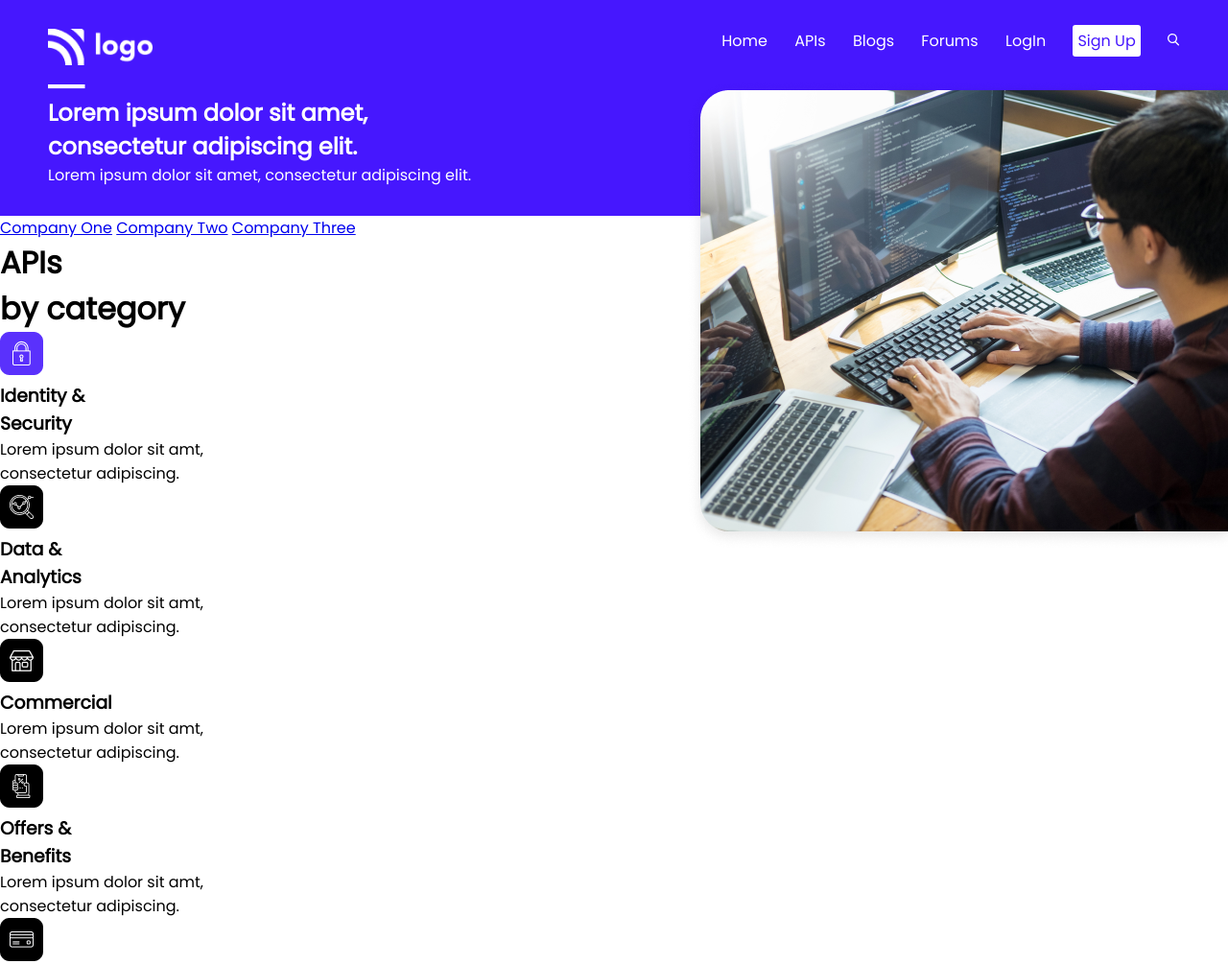
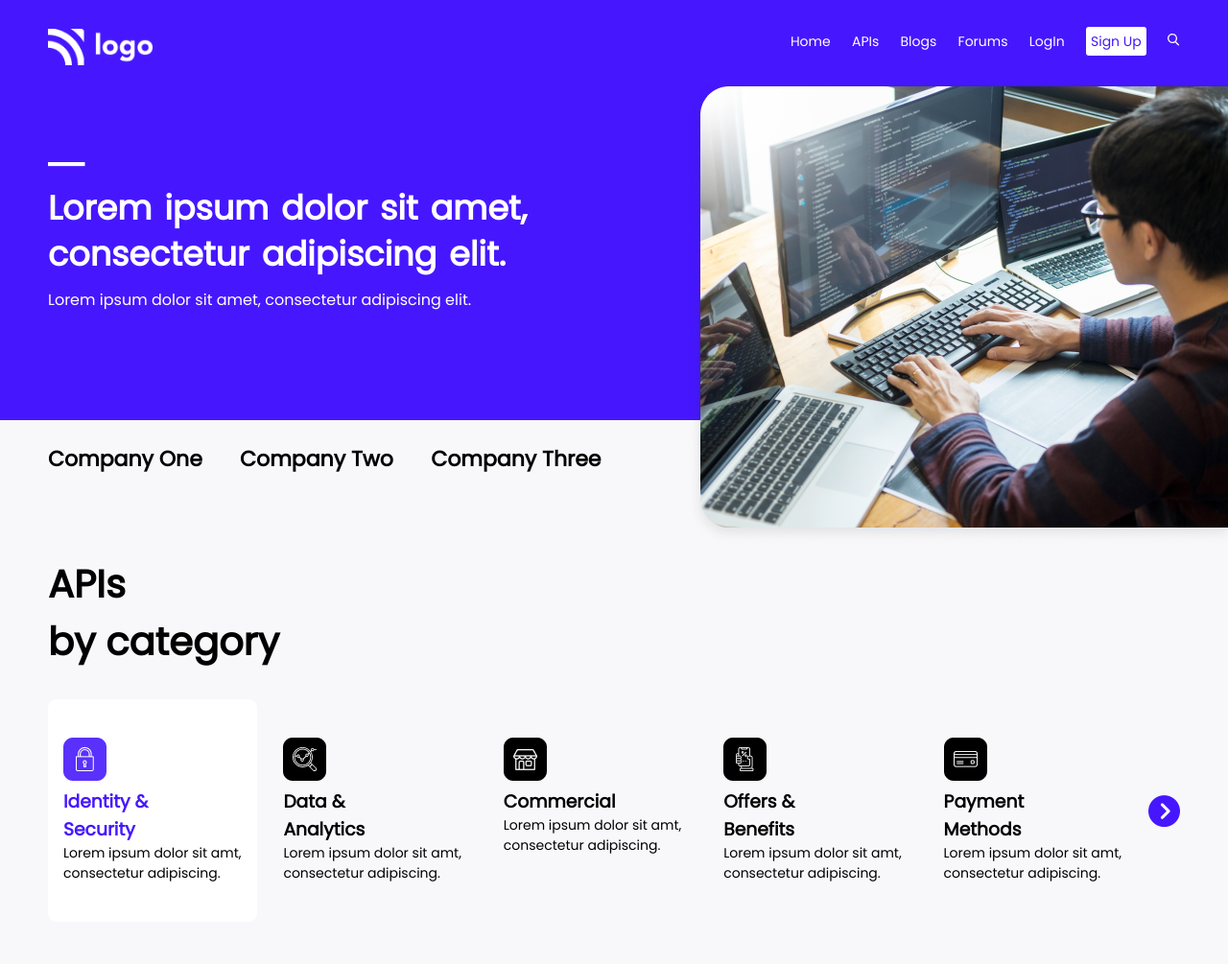
Before and after one commit to bhabinbudujapun/Front-End, a plain HTML site: page 98PROJECTS/09-PROJECT/index.html in a window 1280 px wide. Shown: the top 1005 px of the page at 96% size. Drawn offline with Linux system fonts and the light colour scheme.

Commit message:
Finished api section and working on blog/article section

```diff
--- a/98PROJECTS/09-PROJECT/index.html
+++ b/98PROJECTS/09-PROJECT/index.html
@@ -6,6 +6,9 @@
     <meta name="viewport" content="width=device-width, initial-scale=1.0" />
     <title>Developer Landing Page</title>
     <link rel="stylesheet" href="./style/style.css" />
+    <script
+      src="https://kit.fontawesome.com/a03c2a7c2e.js"
+      crossorigin="anonymous"></script>
   </head>
   <body>
     <!-- Header Starts -->
@@ -123,6 +126,8 @@
             consectetur adipiscing.
           </p>
         </div>
+
+        <i class="fa-solid fa-circle-chevron-right"></i>
       </div>
     </div>
 
--- a/98PROJECTS/09-PROJECT/style/style.css
+++ b/98PROJECTS/09-PROJECT/style/style.css
@@ -21,6 +21,7 @@ header {
   background-color: #4617fe;
   color: #ffffff;
   padding: 30px 50px;
+  position: relative;
 }
 
 .logo {
@@ -32,7 +33,9 @@ nav {
 }
 
 nav > a {
-  margin-right: 24px;
+  margin-right: 18px;
+  font-size: 14px;
+  font-weight: 100;
 }
 
 nav > a.nav-item-active {
@@ -42,13 +45,94 @@ nav > a.nav-item-active {
   background-color: #ffffff;
 }
 
+header .header-text {
+  margin: 6% 0;
+  line-height: 3em;
+}
+
+header .header-text h2 {
+  word-spacing: 0.1em;
+  font-size: 35px;
+}
+
 header div:last-child .header-image {
-  float: right;
-  position: relative;
-  top: -111px;
-  left: 50px;
+  position: absolute;
+  top: 80px;
+  right: 0;
+}
+
+.companies {
+  background-color: #f8f8fa;
+  padding: 24px 50px;
+}
+
+.companies a {
+  margin-right: 35px;
+  font-weight: 700;
+  font-size: 22px;
+  color: #000000;
+  text-decoration: none;
 }
 
 /* -------- END-HEADER-STYLE ---------- */
 
-/* -------INTRO-SECTION-STYLE-END ---------- */
+/* -------APIs-SECTION-STYLE-START ---------- */
+.api {
+  padding: 60px 50px;
+  background-color: #f8f8fa;
+}
+.api > h1 {
+  margin-bottom: 30px;
+  font-weight: 900;
+  font-size: 40px;
+}
+
+.cards {
+  display: flex;
+  justify-content: space-between;
+}
+
+.cards .card-active,
+.cards .card {
+  padding: 40px 16px;
+  border-radius: 4%;
+}
+
+.cards .card-active {
+  background-color: #ffffff;
+}
+
+.cards .card-active h3 {
+  color: #4617fe;
+  font-weight: 600;
+}
+
+.cards .card-active p,
+.cards .card p {
+  font-size: 14px;
+}
+
+.fa-solid {
+  align-self: center;
+  font-size: 33px;
+  color: #4617fe;
+}
+
+/* -------APIs-SECTION-STYLE-END ---------- */
+
+/* -------BLOG-SECTION-STYLE-START ---------- */
+.blog-heading {
+  padding: 30px 50px;
+}
+
+.blog-cards {
+  padding: 5px 50px;
+  display: flex;
+  justify-content: space-between;
+}
+
+.blog-content {
+  display: flex;
+  justify-self: center;
+}
+/* -------BLOG-SECTION-STYLE-END ---------- */
```
